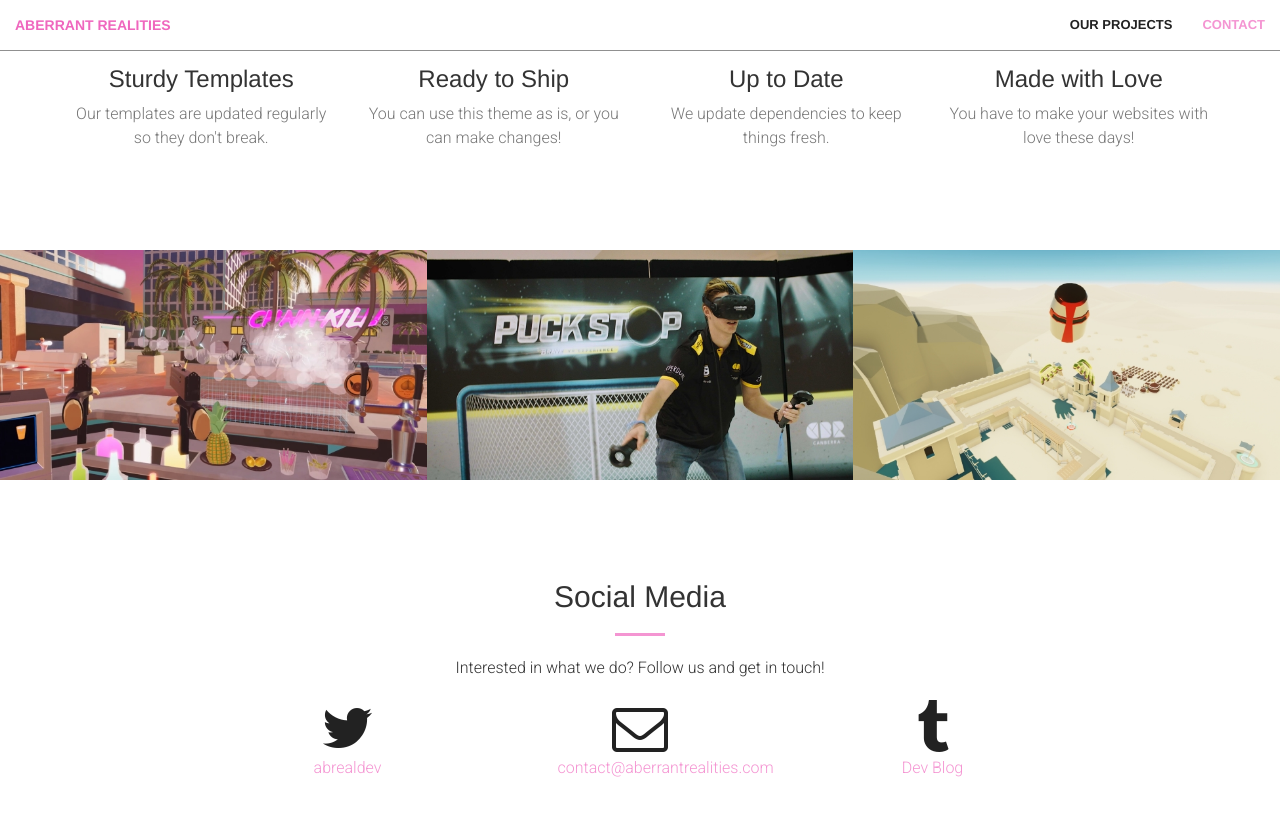
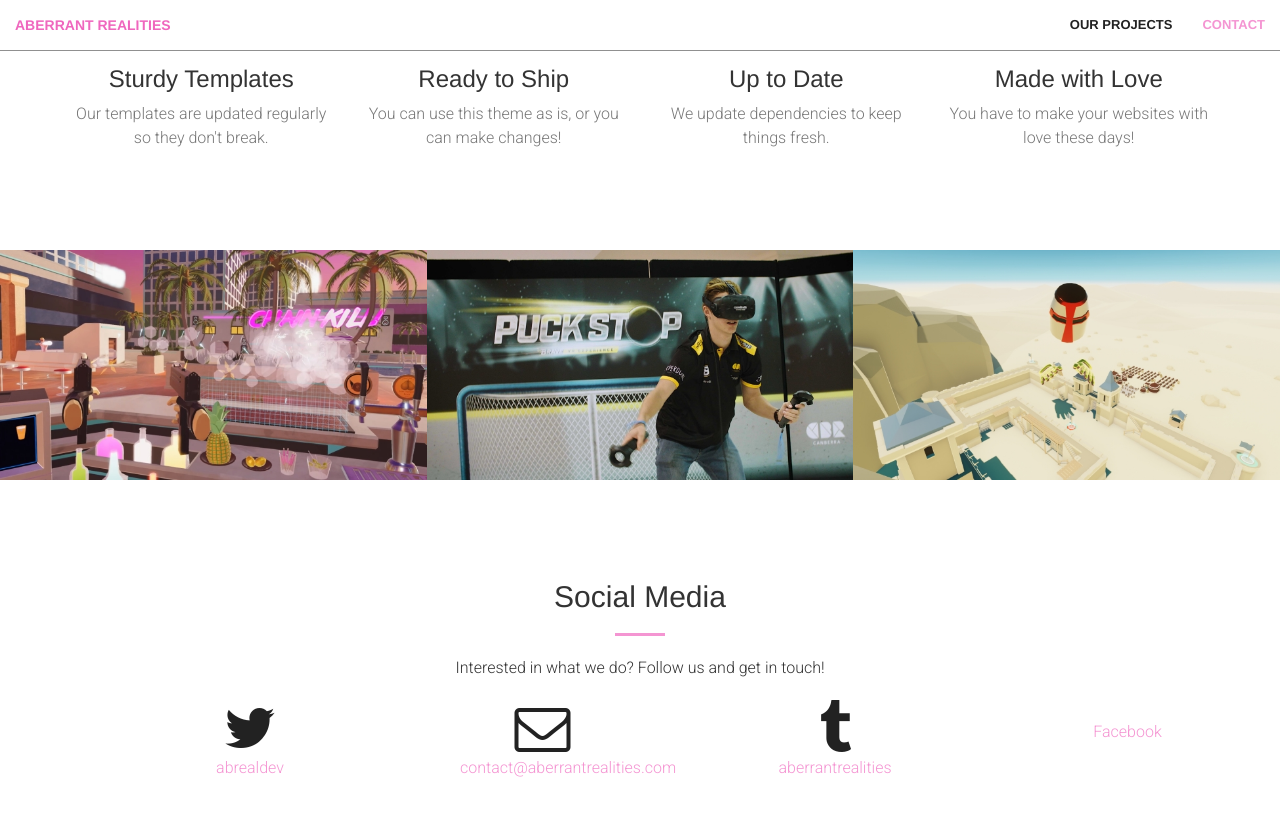
Before and after one commit to aberrantrealities/aberrantrealities.github.io, a Jekyll site: the page built from prototypes.html, in a window 1280 px wide and 900 px high, scrolled down 1477 px. Shown: the top 816 px of the window. Built offline with Jekyll 4.4.1, drawn with Linux system fonts in a browser that asks for light colours; some web fonts are replaced.

Commit message:
changed contact section

```diff
--- a/_includes/contact.html
+++ b/_includes/contact.html
@@ -6,7 +6,7 @@
                 <hr class="primary">
                 <p>Interested in what we do? Follow us and get in touch!</p>
             </div>
-        <div class="col-lg-2 col-lg-offset-2 text-center">
+        <div class="col-lg-2 col-lg-offset-1 text-center">
             <a href="https://twitter.com/{{ site.twitter_username }}">
                 <i class="fa fa-twitter fa-3x wow bounceIn" data-wow-delay=".1s"></i>
                 <p>{{ site.twitter_username }}</p>
@@ -21,7 +21,13 @@
         <div class="col-lg-2 col-lg-offset-1 text-center">
             <a href="https://aberrantrealities.tumblr.com">
             <i class="fa fa-tumblr fa-3x wow bounceIn" data-wow-delay=".1s"></i>
-                <p>Dev Blog</p>
+                <p>aberrantrealities</p>
+            </a>
+        </div>
+        <div class="col-lg-2 col-lg-offset-1 text-center">
+            <a href="https://www.facebook.com/aberrantrealities">
+            <i class="fa fa-fb fa-3x wow bounceIn" data-wow-delay=".1s"></i>
+                <p>Facebook</p>
             </a>
         </div>
     </div>
```
